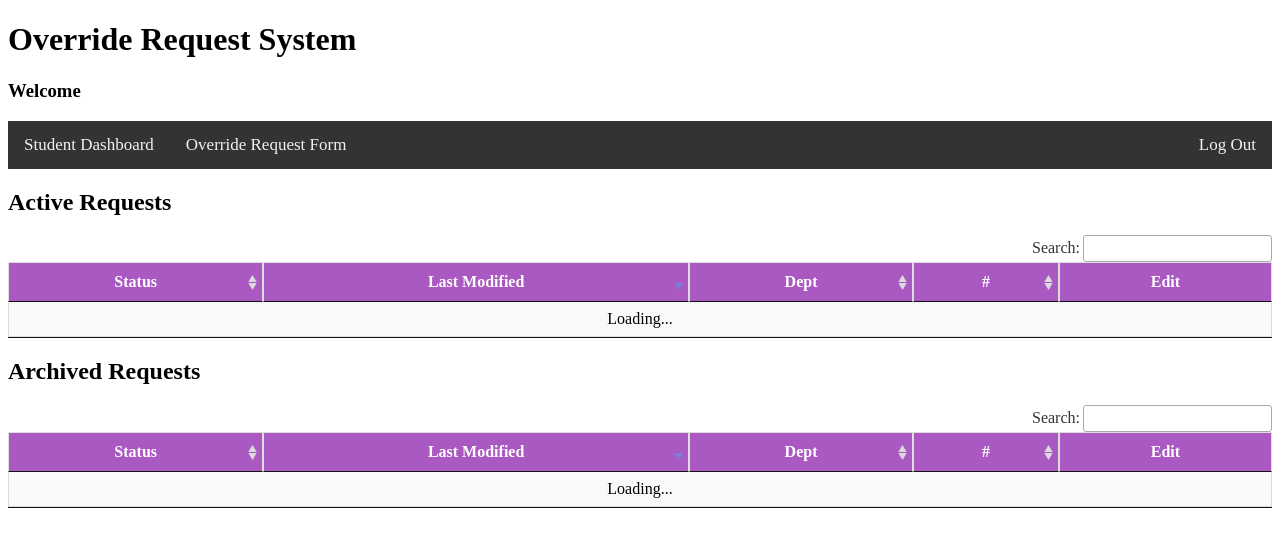
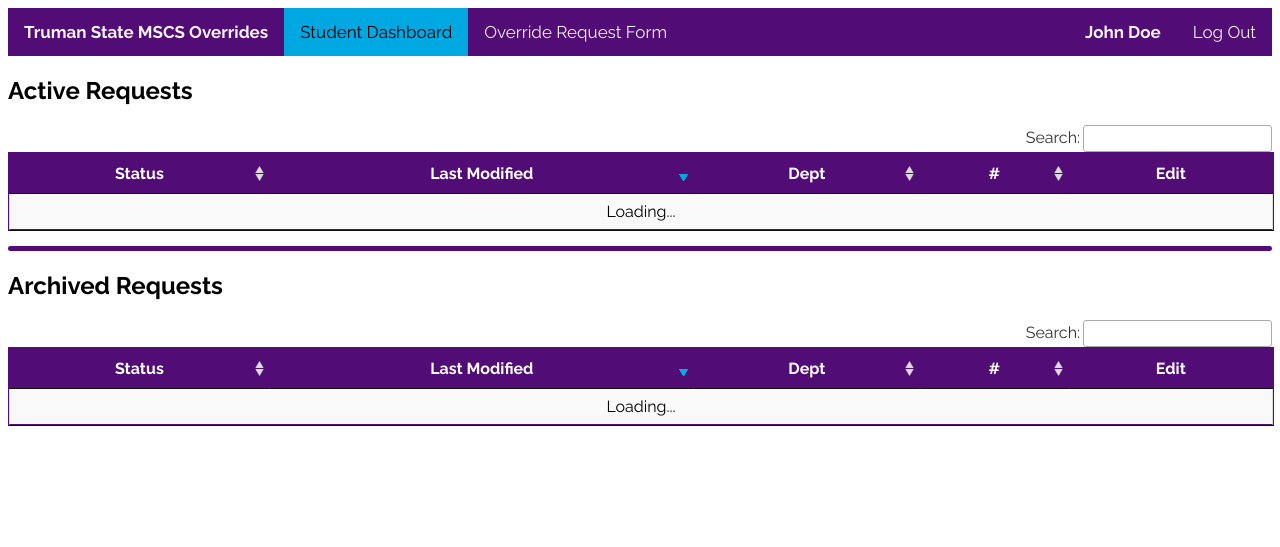
Before and after one commit to uabutler/orts, a PHP site: page /studentDashboard.html in a window 1280 px wide. Shown: the top 547 px of the page. Run offline with PHP 8.4, Linux system fonts and the light colour scheme.

Commit message:
Refactor CSS; Apply initial Truman theme

```diff
--- a/html/assets/css/studentDashboard.css
+++ /dev/null
@@ -1,53 +0,0 @@
-table {
-	border-collapse: collapse;
-	width: 100%;
-}
-
-table th, table td {
-	border: 1px solid #ddd;
-	padding: 8px;
-}
-
-table tr:nth-child(even) {
-	background-color: #f2f2f2;
-}
-
-table tr:hover {
-	background-color: #ddd;
-}
-
-table th {
-	background-color: #ab59c2;
-	color: white;
-	padding-top: 12px;
-	padding-bottom: 12px;
-	text-align: center;
-}
-
-#navTabs {
-	background-color: #333;
-	overflow: hidden;
-}
-
-#navTabs a {
-	float: left;
-	color: #f2f2f2;
-	text-align: center;
-	padding: 14px 16px;
-	text-decoration: none;
-	font-size: 17px;
-}
-
-#navTabs a:hover {
-	background-color: #ddd;
-	color: black;
-}
-
-.navTabs a:active {
-	background-color: #ab59c2;
-	color: white;
-}
-
-#logout {
-	float: right;
-}
--- a/html/assets/css/style.css
+++ b/html/assets/css/style.css
@@ -1,3 +1,91 @@
+@import url('https://fonts.googleapis.com/css2?family=Raleway:ital,wght@0,300;0,400;0,700;1,300;1,400;1,700&family=Roboto:ital,wght@0,300;0,400;0,700;1,300;1,400;1,700&display=swap');
+
+body {
+	font-family: Raleway, Roboto, Arial, sans-serif;
+}
+
+table {
+	border-collapse: collapse;
+	width: 100%;
+}
+
+th, td, tr, table {
+	border: 1px solid #510c76;
+}
+th, td{
+	padding: 8px;
+}
+
+table th {
+	background-color: #510c76;
+	color: white;
+	padding-top: 12px;
+	padding-bottom: 12px;
+	text-align: center;
+}
+
+tr {
+    transition: background-color 0.25s linear;
+  }
+
+tr.selected {
+    background-color: rgba(0,168,226,0.15)!important;
+}
+
+table.dataTable thead .sorting_desc{
+	background-image: url("../images/sort_desc.png") !important;
+}
+
+table.dataTable thead .sorting_asc{
+	background-image: url("../images/sort_asc.png") !important;
+}
+
+nav {
+	background-color: #510c76;
+    overflow: hidden;
+    margin-bottom: 20px;
+}
+
+nav a, nav div {
+	float: left;
+	color: #f2f2f2;
+	text-align: center;
+	padding: 14px 16px;
+	text-decoration: none;
+	font-size: 17px;
+}
+nav .right{
+	float: right;
+}
+
+nav a.currentPage {
+    background-color:rgba(0,168,226, 1)!important;
+    color: black;
+}
+
+nav a:hover {
+	background-color: #00a8e2;
+	color: black;
+}
+
+.navTabs a:active {
+	background-color: #00a8e2;
+	color: white;
+}
+
+.navTitle {
+	font-weight: bold;
+}
+
+div.bar {
+	width: 100%;
+	height: 5px;
+	margin-top: 15px;
+	margin-bottom: 5xp;
+	background-color: #510c76;
+	border-radius: 2cm;
+}
+
 main#adminPage {
     display: flex;
     flex-direction: row;
--- a/html/assets/js/admin.js
+++ b/html/assets/js/admin.js
@@ -3,6 +3,7 @@ $(document).ready(function() {
     $("#requestsTable thead tr").clone(true).appendTo("#requestsTable tfoot")
     $("#requestsTable tfoot tr th:eq(0)").empty();
     $("#requestsTable thead tr").clone(true).appendTo("#requestsTable thead");
+    $("#requestsTable thead tr:eq(0) th").each(function() { $(this).empty() });
 
     var table = $("#requestsTable").DataTable({
         dom: "lrtip",
@@ -84,7 +85,6 @@ $(document).ready(function() {
                     var d = new Date(cell.text() + "-0:00");
                     cell.attr("data-sort", d.getTime() / 1000);
                 });
-                $("#requestsTable thead tr:eq(0) th").each(function() { $(this).empty() });
                 var textBoxCols = [2, 3, 4, 6, 8, 10];
                 var selectCols = [1, 5, 7, 9];
                 this.api().columns().every(function(i) {
--- a/html/studentDashboard.html
+++ b/html/studentDashboard.html
@@ -10,23 +10,21 @@
     <!-- DataTables -->
     <link rel="stylesheet" type="text/css" href="assets/datatables/datatables.min.css"/>
     <script type="text/javascript" src="assets/datatables/datatables.min.js"></script>
-    <link rel="stylesheet" href="assets/css/studentDashboard.css">
+    <!-- <link rel="stylesheet" href="assets/css/studentDashboard.css"> -->
     <link rel="stylesheet" href="assets/css/style.css">
     <!--Local CSS-->
-    <title>Student Dashboard | Truman State MSCS Override Request System</title>
+    <title>Student Dashboard | Truman State MSCS Overrides</title>
   </head>
 
   <body>
     <header>
-      <h1>Override Request System</h1>
-      <h3>Welcome </h3>
-      <section id="navTabs">
-        <a href="studentDashboard.html">Student Dashboard</a>
+      <nav>
+        <div class="navTitle">Truman State MSCS Overrides</div>
+        <a href="studentDashboard.html" class="currentPage">Student Dashboard</a>
         <a href="studentForm.html">Override Request Form</a>
-	<div id="logout">
-		<a  href="">Log Out</a>
-	</div>
-      </section>
+        <a href="" class="right">Log Out</a>
+        <div class="right navTitle" id="userName">John Doe</div>
+      </nav>
     </header>
     <main>
        <section id="activeRequests">
@@ -45,6 +43,7 @@
             <tfoot></tfoot>
           </table>
        </section>
+       <div class="bar"></div>
        <section id="archivedRequests">
           <h2>Archived Requests</h2>
           <table id="studentArchivedRequestsTable" class="stripe cell-border">
```
Also changed, not shown: other parts of html/assets/css/style.css (+27 -4 lines), html/admin.html (+6 -5 lines), html/assets/images/sort_asc.png (added), html/assets/images/sort_desc.png (added).
